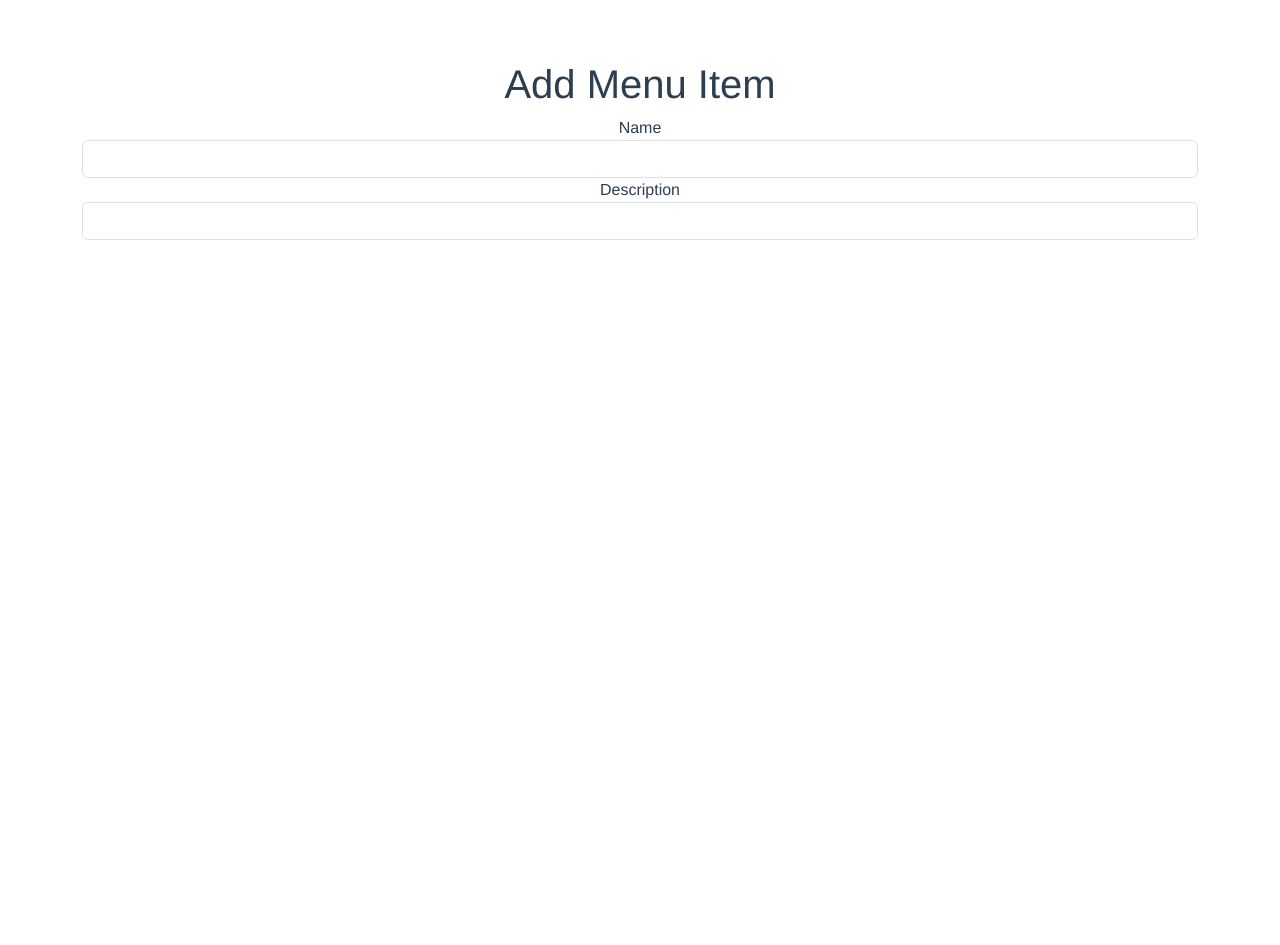
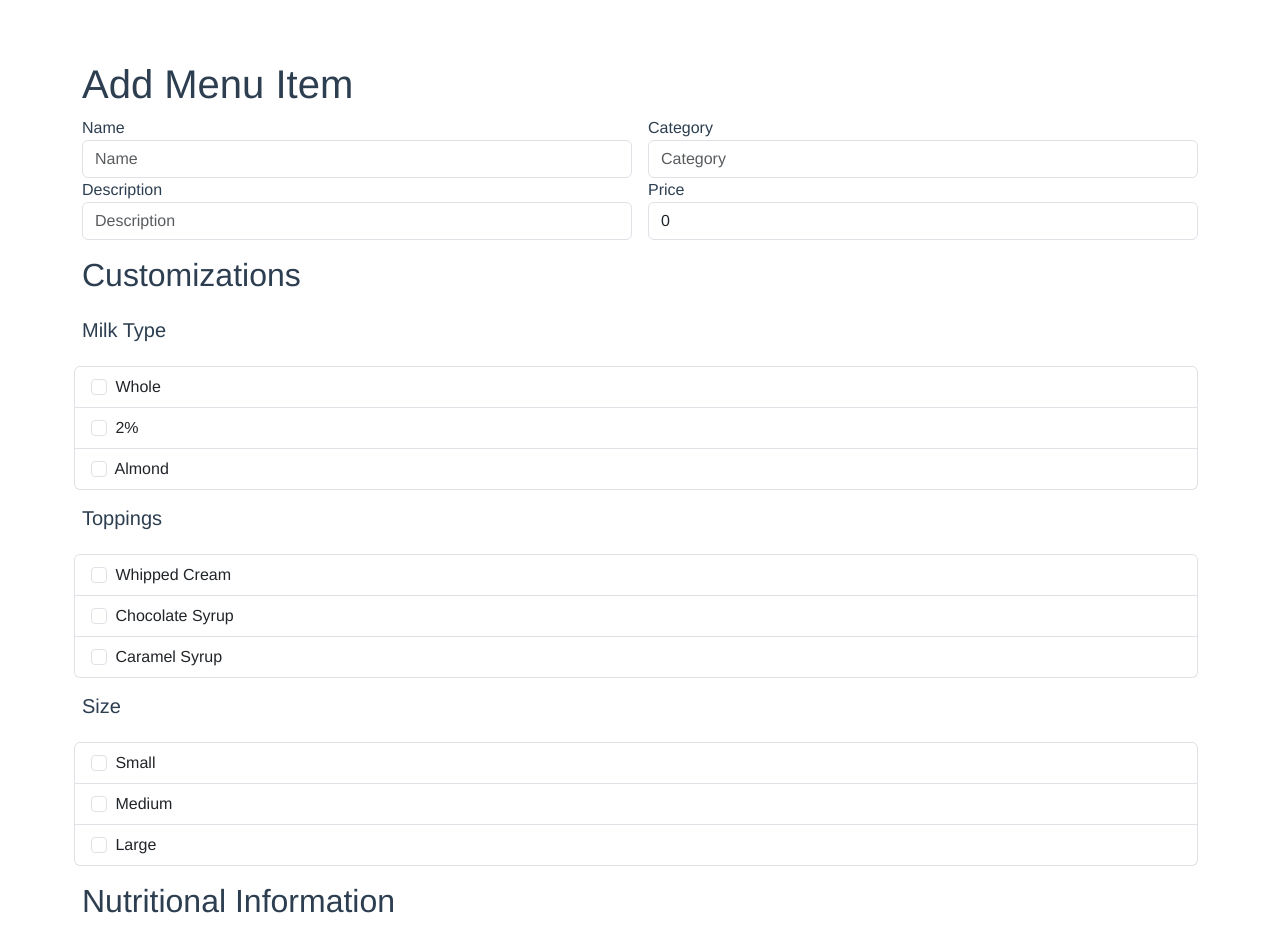
Before and after one commit to wk-bootdee/cs3275_coffeeshop, a Vue app: page /addMenuItem in a window 1280 px wide. Shown: the top 945 px of the page. Before the commit the page ends 800 px from the top, so only its background shows below. Built offline with nearby package versions, Linux system fonts and the light colour scheme.

Commit message:
add menu item style

```diff
--- a/src/App.vue
+++ b/src/App.vue
@@ -1,7 +1,7 @@
 <template>
   <div id="app">
     <div>
-      <router-view />  <!-- the vue component will display here -->
+      <router-view /> <!-- the vue component will display here -->
     </div>
   </div>
 </template>
@@ -19,7 +19,6 @@ export default {
   font-family: Avenir, Helvetica, Arial, sans-serif;
   -webkit-font-smoothing: antialiased;
   -moz-osx-font-smoothing: grayscale;
-  text-align: center;
   color: #2c3e50;
   margin-top: 60px;
 }
--- a/src/components/AddMenuItem.vue
+++ b/src/components/AddMenuItem.vue
@@ -1,16 +1,67 @@
+<!-- eslint-disable vue/require-v-for-key -->
 <template>
 
     <div class="container">
         <h1>Add Menu Item</h1>
-        <form>
-            <div class="form-group">
+        <form :onsubmit="addMenuItem" class="row g-3">
+            <div class="col">
                 <label for="name">Name</label>
-                <input type="text" class="form-control" id="name" v-model="menuItem.name">
+                <input type="text" v-model="menuItem.name" placeholder="Name" class="form-control">
+
+                <label for="description">Description</label>
+                <input type="text" v-model="menuItem.description" placeholder="Description" class="form-control">
             </div>
-            <div class="form-group">
-                <label for="description">Description</label>
-                <input type="text" class="form-control" id="description" v-model="menuItem.description">
+            <div class="col">
+                <label for="category">Category</label>
+                <input type="text" v-model="menuItem.category" placeholder="Category" class="form-control">
+
+                <label for="price">Price</label>
+                <input type="number" v-model="menuItem.price" placeholder="Price" class="form-control">
             </div>
+
+
+
+            <h2>Customizations</h2>
+            <h3 class="fs-5">Milk Type</h3>
+            <div class="list-group">
+                <label class="list-group-item" v-for="milkType in milkTypes">
+                    <input v-model="menuItem.customizations['Milk Type']" class="form-check-input me-1" type="checkbox"
+                        :value="milkType.name" />
+                    {{ milkType.name }}
+                </label>
+            </div>
+
+
+            <h3 class="fs-5">Toppings</h3>
+            <div class="list-group">
+                <label class="list-group-item" v-for="topping in toppings">
+                    <input type="checkbox" v-model="menuItem.customizations['Toppings']" class="form-check-input me-1"
+                        :value="topping.name">
+                    {{ topping.name }}
+                </label>
+            </div>
+
+
+            <h3 class="fs-5">Size</h3>
+            <div class="list-group">
+                <label class="list-group-item" v-for="size in sizes">
+                    <input type="checkbox" v-model="menuItem.customizations['Size']" class="form-check-input me-1"
+                        :value="size.name">
+                    {{ size.name }}
+                </label>
+            </div>
+
+
+            <h2>Nutritional Information</h2>
+            <div class="list-group">
+                <label class="list-group-item" v-for="nutritionalOption in nutritionalOptions">
+                    <input type="checkbox" v-model="menuItem.nutritionalInformation" :value="nutritionalOption.name"
+                        class="form-check-input me-1">
+                    {{ nutritionalOption.name }}
+                </label>
+            </div>
+
+            <button type="submit" class="btn btn-primary" style="margin: 1em 0;">Add Menu Item</button>
         </form>
     </div>
 
@@ -20,13 +71,42 @@
 
 import MenuItemService from '../services/MenuItemService'
 
+
 export default {
     name: 'AddMenuItem',
     data() {
         return {
+            sizes: [
+                { name: 'Small', price: 0 },
+                { name: 'Medium', price: 1 },
+                { name: 'Large', price: 2 }
+            ],
+            toppings: [
+                { name: 'Whipped Cream', price: 0 },
+                { name: 'Chocolate Syrup', price: 0 },
+                { name: 'Caramel Syrup', price: 0 }
+            ],
+            milkTypes: [
+                { name: 'Whole', price: 0 },
+                { name: '2%', price: 0 },
+                { name: 'Almond', price: 1 }
+            ],
+            nutritionalOptions: [
+                { name: '280 calories' },
+                { name: '35g sugar' },
+                { name: '12g fat' }
+            ],
             menuItem: {
-                name: '',
-                description: ''
+                "name": "",
+                "description": "",
+                "category": "",
+                "price": 0,
+                "customizations": {
+                    "Milk Type": [],
+                    "Toppings": [],
+                    "Size": []
+                },
+                "nutritionalInformation": []
             }
         }
     },
```
